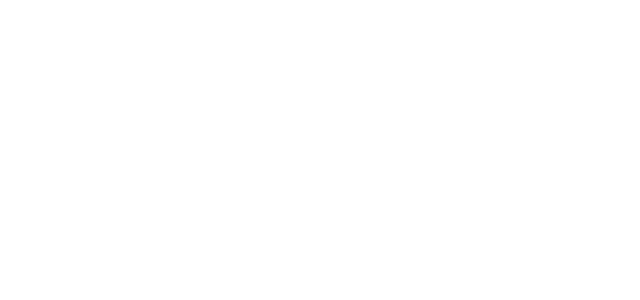
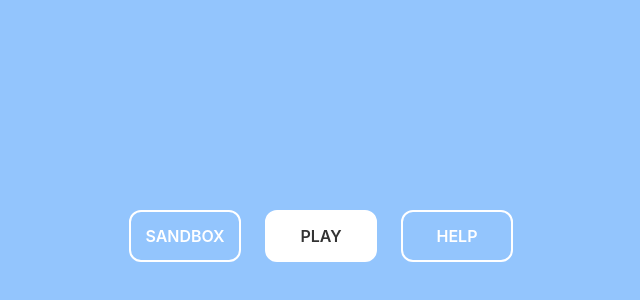
Before and after one commit to sanyuchilas/cubic, a React (Create React App) app in the folder frontend/: page / in a window 1280 px wide. Shown: the part 164-464 px from the top of the page, without its empty margins (319-959 px from the left). Built offline with nearby package versions, Linux system fonts and the light colour scheme.

Commit message:
implement: create main page

```diff
--- a/frontend/src/App.module.scss
+++ b/frontend/src/App.module.scss
@@ -0,0 +1,3 @@
+.app {
+  @apply flex flex-col items-center justify-center h-full;
+}
--- a/frontend/src/components/UI/Button/Button.module.scss
+++ b/frontend/src/components/UI/Button/Button.module.scss
@@ -0,0 +1,12 @@
+.btn {
+  @apply flex flex-row items-center justify-center flex-nowrap p-3 m-3 h-auto rounded-xl uppercase font-semibold;
+  min-width: 7rem;
+}
+
+.white {
+  @apply text-white border-2 border-white hover:bg-white hover:text-dark transition-all;
+}
+
+.white_fill {
+  @apply border-2 border-white bg-white hover:bg-opacity-0 hover:text-white transition-all;
+}
--- a/frontend/src/index.scss
+++ b/frontend/src/index.scss
@@ -3,10 +3,17 @@
 @tailwind utilities;
 
 * {
-  @apply m-0 p-0 text-base text-black;
+  @apply m-0 p-0 text-base text-dark;
   font-family: -apple-system, BlinkMacSystemFont, 'Segoe UI', 'Roboto', 'Oxygen',
     'Ubuntu', 'Cantarell', 'Fira Sans', 'Droid Sans', 'Helvetica Neue',
     sans-serif;
   -webkit-font-smoothing: antialiased;
   -moz-osx-font-smoothing: grayscale;
 }
+
+body, html, #root {
+  @apply bg-blue-300;
+  overflow-x: hidden;
+  height: 100vh;
+  width: 100vw;
+}
--- /dev/null
+++ b/frontend/src/pages/MainPage/MainPage.module.scss
@@ -0,0 +1,3 @@
+.container {
+  @apply flex flex-row flex-wrap justify-center;
+}
--- a/frontend/src/pages/MainPage/MainPage.tsx
+++ b/frontend/src/pages/MainPage/MainPage.tsx
@@ -1,9 +1,24 @@
-import React from 'react';
+import Button from '../../components/UI/Button/Button';
+import styles from './MainPage.module.scss';
 
 const MainPage = () => {
   return (
-    <div>
-
+    <div className={styles.container}>
+      <Button
+        btnType='white'
+      >
+        Sandbox
+      </Button>
+      <Button
+        btnType='white_fill'
+      >
+        Play
+      </Button>
+      <Button
+        btnType='white'
+      >
+        Help
+      </Button>
     </div>
   );
 };
--- a/frontend/tailwind.config.js
+++ b/frontend/tailwind.config.js
@@ -6,13 +6,13 @@ module.exports = {
   theme: {
     extend: {
       colors: {
-
+        'dark': '#333'
       },
       transitionTimingFunction: {
         DEFAULT: 'ease-in-out'
       },
       transitionDuration: {
-        DEFAULT: '50ms'
+        DEFAULT: '200ms'
       }
     },
   },
```
